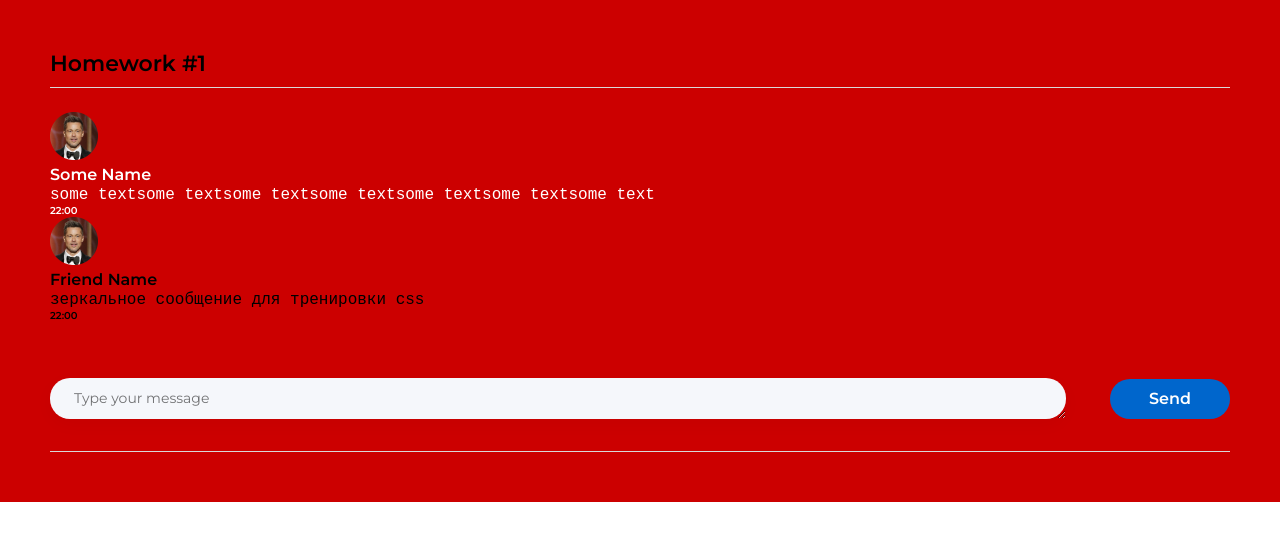
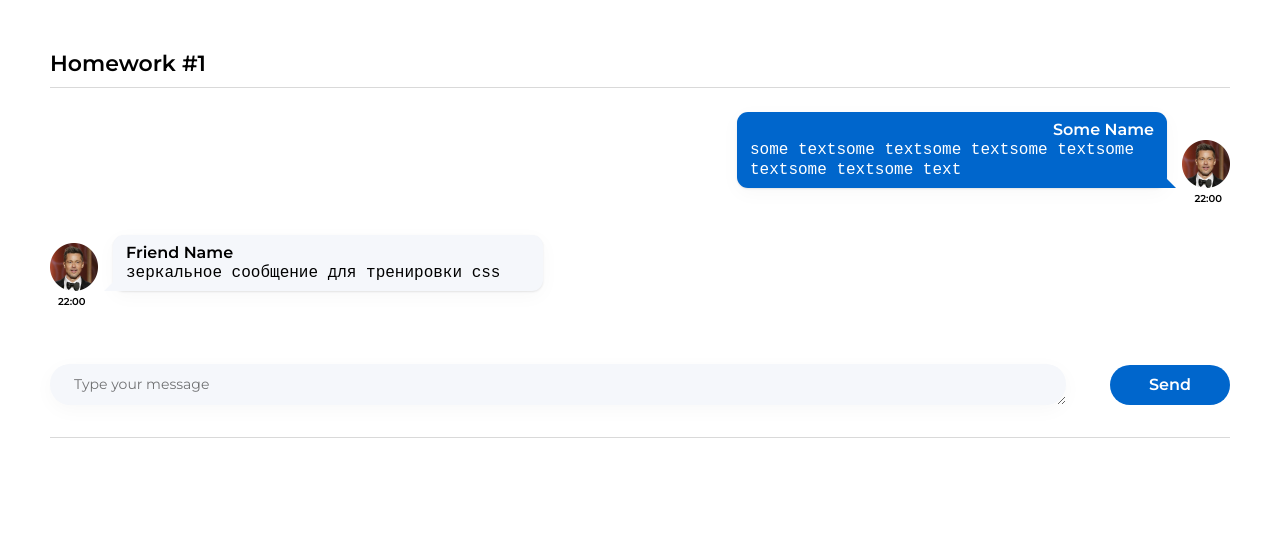
Before and after one commit to melion11/my-ignat-homework, a React (Create React App) app: page / in a window 1280 px wide. Shown: the top 540 px of the page. Built offline with nearby package versions, Linux system fonts and the light colour scheme.

Commit message:
add new styles of css

```diff
--- a/src/s1-main/App.module.css
+++ b/src/s1-main/App.module.css
@@ -6,7 +6,6 @@
     max-width: 1280px;
     margin: 0 auto;
     padding: 50px;
-    background-color: #cc0000;
 
 }
 
--- a/src/s2-homeworks/hw01/friend-message/FriendMessage.module.css
+++ b/src/s2-homeworks/hw01/friend-message/FriendMessage.module.css
@@ -1,26 +1,46 @@
 .friendMessage {
+    margin-top: 30px;
     font-family: 'Montserrat';
     font-weight: 400;
     font-style: normal;
     font-size: 16px;
     line-height: 20px;
+
 }
 
 .friendImageAndText {
-
+    display: flex;
+    gap: 15px;
+    align-items: end;
 }
 
 .friendImageAndText img {
-    max-width: 48px;
-}
+    width: 48px;
+    height: 48px;
+    }
 
 .friendText {
-
+    position: relative;
+    padding: 8px 13px;
+    width: 430px;
+    background: #F5F7FB;
+    box-shadow: 0px 5px 20px rgba(29, 33, 38, 0.03), 0px 1px 2px rgba(29, 33, 38, 0.1);
+    border-radius: 11px;
+    z-index: 0;
 
 }
 
 .friendText:after {
-
+    border-bottom: 0 solid transparent;
+    border-right: 28px solid #f5f7fb;
+    border-top: 28px solid transparent;
+    bottom: 0;
+    content: "";
+    height: 0;
+    left: -9px;
+    position: absolute;
+    width: 0;
+    z-index: -1;
 }
 
 .friendName {
@@ -29,10 +49,13 @@
 }
 
 .friendMessageText {
-
+    white-space: pre-wrap;
+    word-break: break-word;
 }
 
 .friendTime {
+    margin-top: 5px;
+    margin-left: 8px;
     font-weight: 600;
     font-size: 10px;
     line-height: 12px;
--- a/src/s2-homeworks/hw01/message/Message.module.css
+++ b/src/s2-homeworks/hw01/message/Message.module.css
@@ -10,9 +10,10 @@
 }
 
 .imageAndText {
-
-
-
+    display: flex;
+    gap: 15px;
+    align-items: end;
+    flex-direction: row-reverse;
 
 
 }
@@ -22,26 +23,44 @@
 }
 
 .text {
-
-
+    position: relative;
+    padding: 8px 13px;
+    width: 430px;
+    background: #0066CC;
+    box-shadow: 0px 5px 20px rgba(29, 33, 38, 0.03), 0px 1px 2px rgba(29, 33, 38, 0.1);
+    border-radius: 11px;
+    z-index: 0;
 }
 
 .text:after {
-
+    border-bottom: 0 solid transparent;
+    border-left: 28px solid #06c;
+    border-top: 28px solid transparent;
+    bottom: 0;
+    content: "";
+    height: 0;
+    position: absolute;
+    right: -9px;
+    width: 0;
+    z-index: -1;
 }
 
 .name {
+    text-align: right;
     font-weight: 600;
 }
 
 .messageText {
-
-
-
+    white-space: pre-wrap;
+    word-break: break-word;
 }
 
 .time {
+    margin-top: 5px;
+    margin-right: 8px;
     font-weight: 600;
     font-size: 10px;
     line-height: 12px;
+    text-align: right;
+    color: #000000;
 }
```
